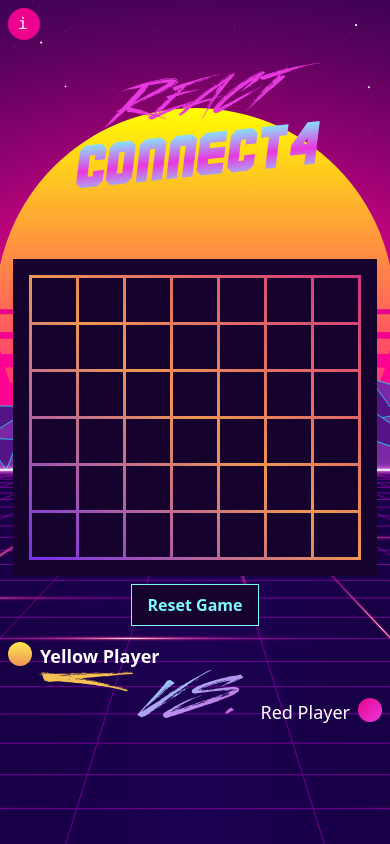
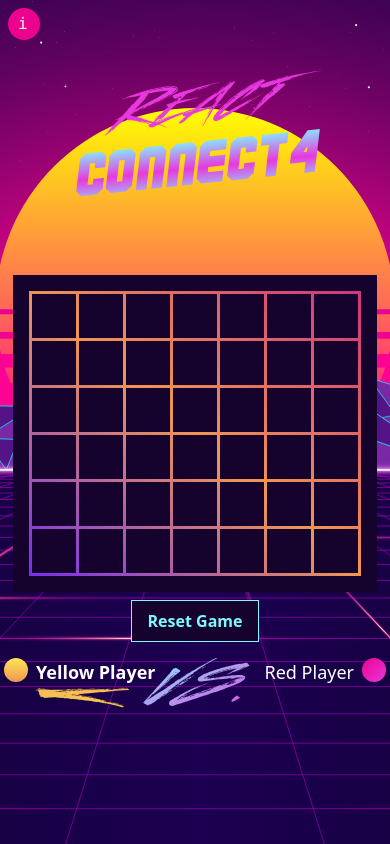
Before and after one commit to dev-fredericfox/ReactConnectFour, a React (Create React App) app: page / in a window 390 px wide. Built offline with nearby package versions, Linux system fonts and the light colour scheme.

Commit message:
Mobile changes to fit smaller screens

```diff
--- a/public/index.html
+++ b/public/index.html
@@ -4,10 +4,11 @@
     <meta charset="utf-8" />
     <link rel="icon" href="%PUBLIC_URL%/favicon.ico" />
     <meta name="viewport" content="width=device-width, initial-scale=1" />
-    <meta name="theme-color" content="#7df9ff" />
+    <meta name="apple-mobile-web-app-capable" content="yes">
+    <meta name="theme-color" content="#e838df" />
     <meta
       name="description"
-      content="Connect4 Game made with React"
+      content="Web site created using create-react-app"
     />
     <link rel="apple-touch-icon" href="%PUBLIC_URL%/logo192.png" />
     <!--
@@ -24,7 +25,7 @@
       work correctly both with client-side routing and a non-root public URL.
       Learn how to configure a non-root public URL by running `npm run build`.
     -->
-    <title>Connect4 React</title>
+    <title>React App</title>
   </head>
   <body>
     <noscript>You need to enable JavaScript to run this app.</noscript>
--- a/src/components/App.js
+++ b/src/components/App.js
@@ -30,16 +30,23 @@ function App() {
       </div>
       <div className="mb-12">
         <Game turn={turn} changeTurn={changeTurn} />
-          <div className="flex sm:flex-row flex-col justify-center items-center mt-1">
-          <div className="flex mt-1 flex-row w-screen ml-4 sm:ml-0 sm:w-44">
+        <div className="flex px-1 mt-2 flex-row place-content-between sm:justify-center sm:items-center">
+          <div class="flex sm:w-44">
             <Player number="One" color="Yellow" turn={turn} />
           </div>
-            <p className="mr-3 sm:mr-6 sm:mt-5 font-eightyone text-center text-6xl text-transparent bg-clip-text bg-gradient-to-br from-teal to-pink w-32">
+          <div className="hidden sm:flex">
+            <p className="mx-auto sm:mr-6 -mt-7 sm:mt-5 font-eightyone text-center text-6xl text-transparent bg-clip-text bg-gradient-to-br from-teal to-pink w-32">
               VS.
             </p>
-            <div className="flex sm:mt-1 sm:mr-0 mr-4 -mt-8 flex-row-reverse sm:flex-row w-screen sm:w-44">
+          </div>
+          <div class="flex flex-row-reverse sm:w-44">
             <Player number="Two" color="Red" turn={turn} />
           </div>
+        </div>
+        <div className="flex mx-auto sm:hidden">
+          <p className="mx-auto sm:mr-6 -mt-7 sm:mt-5 font-eightyone text-center text-6xl text-transparent bg-clip-text bg-gradient-to-br from-teal to-pink w-32">
+            VS.
+          </p>
         </div>
       </div>
       {imprint && <Imprint close={setImprint} />}
```
Lines whose indentation alone changed are shown as unchanged.
